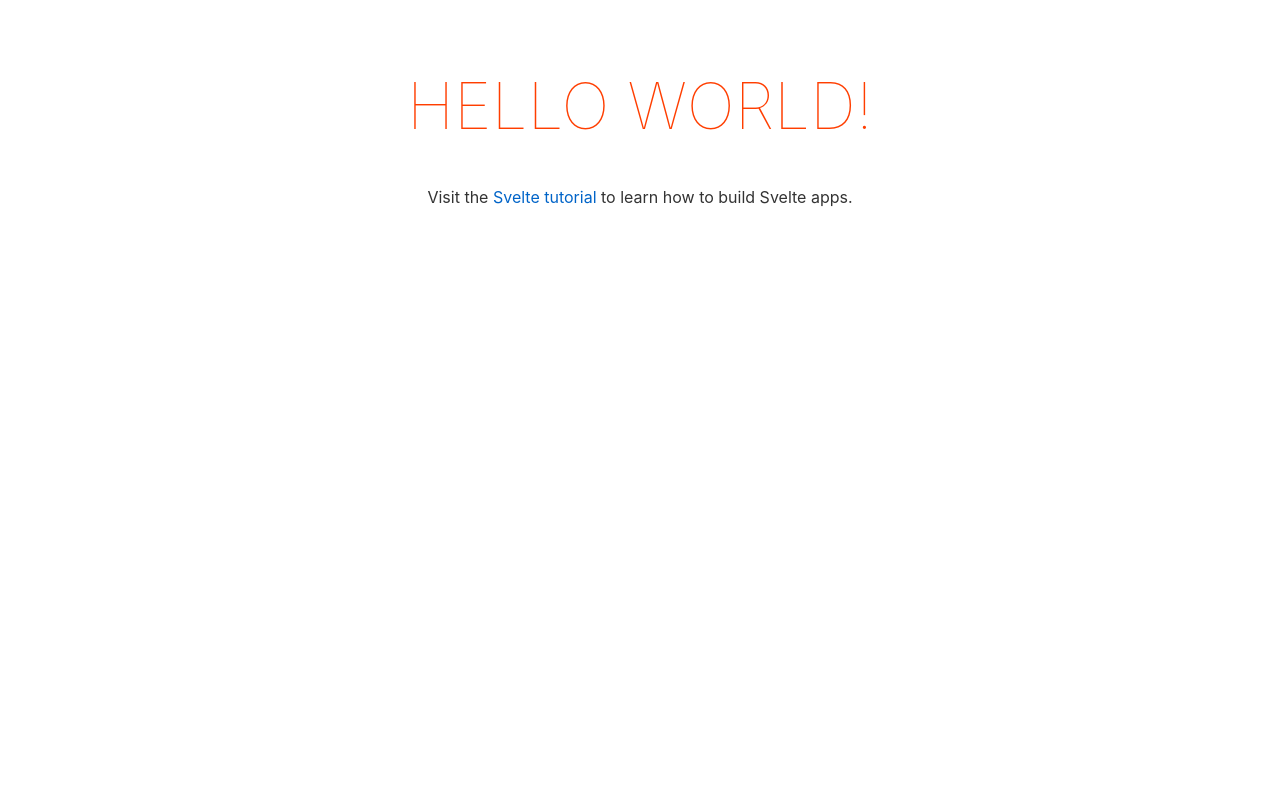
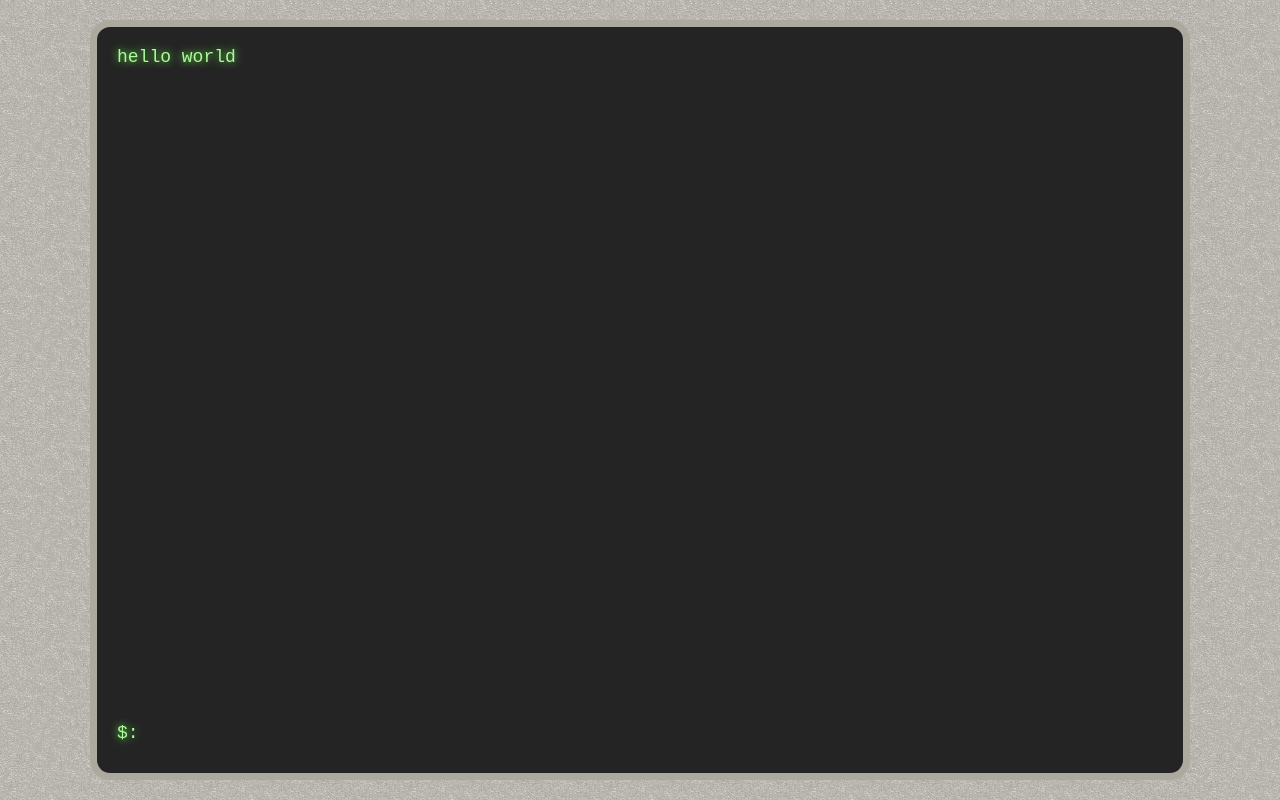
Before and after one commit to comrade-kirby/catalytic-festival-2021, a Svelte app: page / in a window 1280 px wide. Built offline with nearby package versions, Linux system fonts and the light colour scheme.

Commit message:
add basic retro styling

```diff
--- a/package.json
+++ b/package.json
@@ -5,7 +5,7 @@
   "scripts": {
     "build": "rollup -c",
     "dev": "rollup -c -w",
-    "start": "sirv public --no-clear"
+    "start": "sirv public --single"
   },
   "devDependencies": {
     "@rollup/plugin-commonjs": "^17.0.0",
--- a/public/global.css
+++ b/public/global.css
@@ -2,62 +2,29 @@ html, body {
 	position: relative;
 	width: 100%;
 	height: 100%;
+
+	--light-grey: #fefbeb;
+	--grey: #acaa9f;
+	--dark-grey: #242424;
+	--green: #abfa9b;
+	--dark-green: #65ff46;
+
+	background-color: var(--light-grey);
 }
 
-body {
-	color: #333;
+* {
+	box-sizing: border-box;
 	margin: 0;
-	padding: 8px;
-	box-sizing: border-box;
-	font-family: -apple-system, BlinkMacSystemFont, "Segoe UI", Roboto, Oxygen-Sans, Ubuntu, Cantarell, "Helvetica Neue", sans-serif;
+	padding: 0;
+	font-family: monospace;
+	color: var(--green);
+	text-shadow: 0px 0px 8px var(--dark-green);
 }
 
-a {
-	color: rgb(0,100,200);
-	text-decoration: none;
+p {
+	font-size: 18px;
 }
 
-a:hover {
-	text-decoration: underline;
+input {
+	font-size: 18px;
 }
-
-a:visited {
-	color: rgb(0,80,160);
-}
-
-label {
-	display: block;
-}
-
-input, button, select, textarea {
-	font-family: inherit;
-	font-size: inherit;
-	-webkit-padding: 0.4em 0;
-	padding: 0.4em;
-	margin: 0 0 0.5em 0;
-	box-sizing: border-box;
-	border: 1px solid #ccc;
-	border-radius: 2px;
-}
-
-input:disabled {
-	color: #ccc;
-}
-
-button {
-	color: #333;
-	background-color: #f4f4f4;
-	outline: none;
-}
-
-button:disabled {
-	color: #999;
-}
-
-button:not(:disabled):active {
-	background-color: #ddd;
-}
-
-button:focus {
-	border-color: #666;
-}
--- a/src/App.svelte
+++ b/src/App.svelte
@@ -1,30 +1,42 @@
 <script>
-	export let name;
+	import Input from './Input/Input.svelte'
 </script>
 
 <main>
-	<h1>Hello {name}!</h1>
-	<p>Visit the <a href="https://svelte.dev/tutorial">Svelte tutorial</a> to learn how to build Svelte apps.</p>
+	<div>
+		<p>hello world</p>
+		<Input />
+	</div>
 </main>
 
 <style>
 	main {
-		text-align: center;
-		padding: 1em;
-		max-width: 240px;
-		margin: 0 auto;
+		display: flex;
+		justify-content: center;
+		height: 100%;
 	}
 
-	h1 {
-		color: #ff3e00;
-		text-transform: uppercase;
-		font-size: 4em;
-		font-weight: 100;
+	main::after {
+		position: absolute;
+		height: 100%;
+		width: 100%;
+		content: "";
+		background-image: url('/images/plastic.jpg');
+		opacity: 0.5;
+		background-size: 200px;
 	}
 
-	@media (min-width: 640px) {
-		main {
-			max-width: none;
-		}
+	div {
+		display: flex;
+		flex-direction: column;
+		justify-content: space-between;
+		max-width: 1100px;
+		flex: 1;
+		border: 7px solid var(--grey);
+		background-color: var(--dark-grey);
+		margin: 20px;
+		padding: 20px;
+		border-radius: 20px;
+		z-index: 1;
 	}
 </style>
--- /dev/null
+++ b/src/Input/Input.svelte
@@ -0,0 +1,27 @@
+
+<div>
+  <p>$:</p>
+  <input type="text" autofocus>
+</div>
+
+<style>
+  div {
+    display: flex;
+    flex-direction: row;
+    align-items: center;
+  }
+
+  input {
+    flex: 1;
+    display: flex;
+    align-items: center;
+    background-color: transparent;
+    padding: 10px;
+    border: none;
+    justify-self: flex-end;
+  }
+
+  input:focus{
+    outline: none;
+  }
+</style>
--- a/src/main.js
+++ b/src/main.js
@@ -2,9 +2,7 @@ import App from './App.svelte';
 
 const app = new App({
 	target: document.body,
-	props: {
-		name: 'world'
-	}
+	props: {}
 });
 
 export default app;
```
Also changed, not shown: public/images/plastic.jpg (added).
